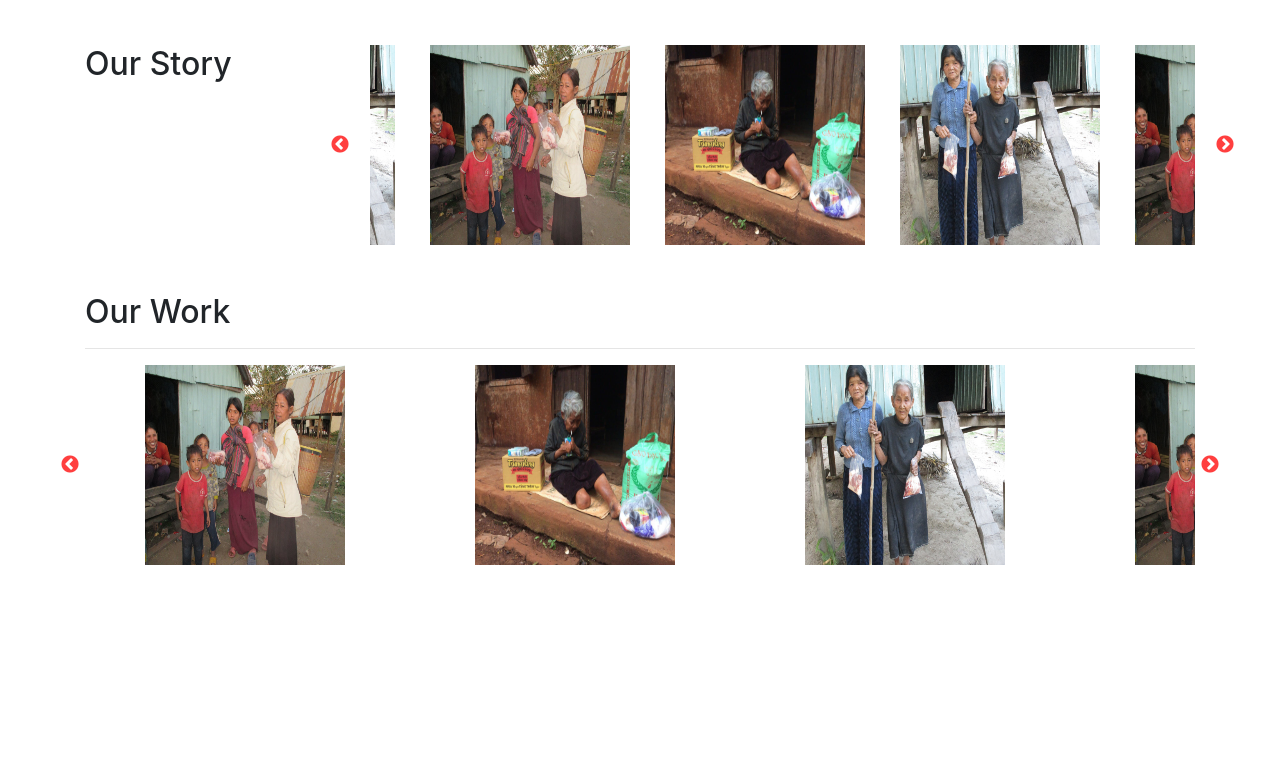
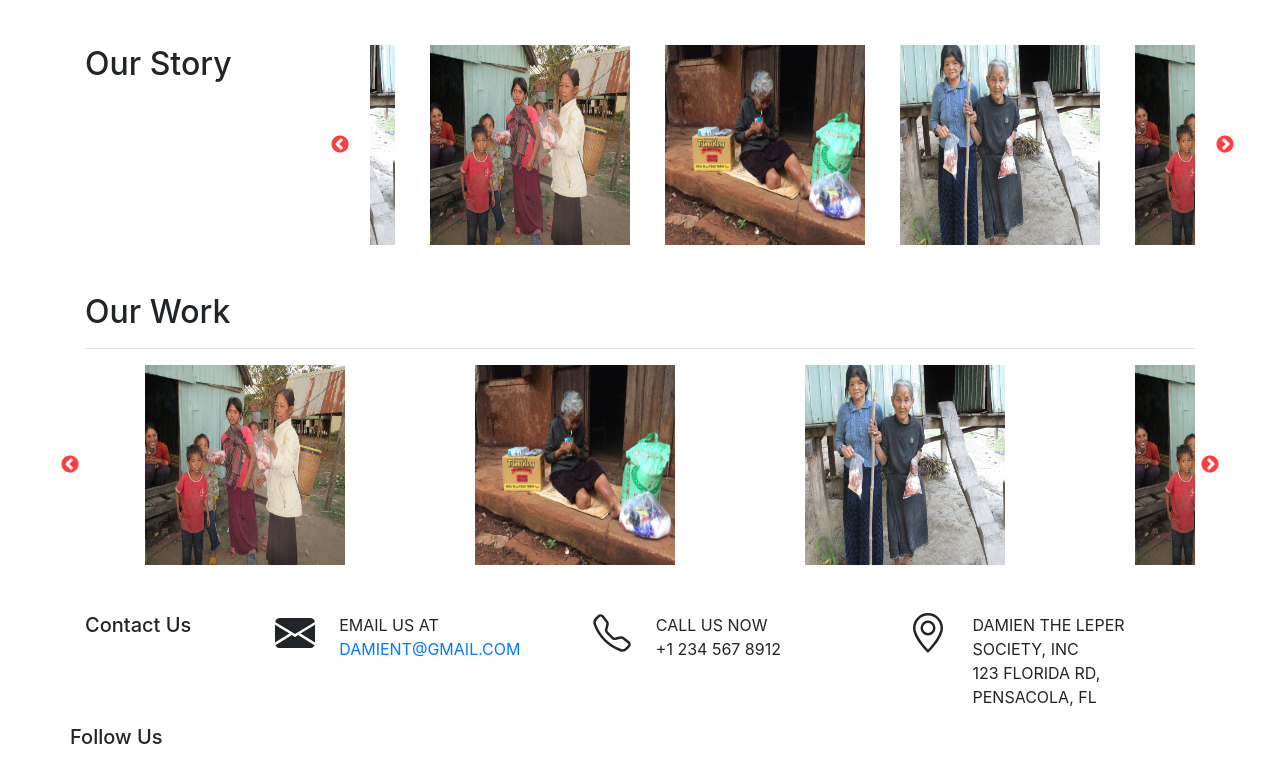
Before and after one commit to thuynguyen-nht/DamienTheLeper, a website: page index.html in a window 1280 px wide. Shown: the part 763-1520 px from the top of the page. Before the commit the page ends 1376 px from the top, so only its background shows below. Drawn offline with nearby package versions, Linux system fonts and the light colour scheme.

Commit message:
Add footer section

```diff
--- a/index.html
+++ b/index.html
@@ -208,9 +208,64 @@
     </main>
 
 
+    <footer>
+        <div class="container">
+
+            <div class="row">
+                <h5 class="col-2">Contact Us</h5>
+                <div class="col-md row">
+                    <div class="col-3">
+                        <svg width="40" height="40" viewBox="0 0 16 16" class="bi bi-envelope-fill" fill="currentColor"
+                            xmlns="http://www.w3.org/2000/svg">
+                            <path fill-rule="evenodd"
+                                d="M.05 3.555A2 2 0 0 1 2 2h12a2 2 0 0 1 1.95 1.555L8 8.414.05 3.555zM0 4.697v7.104l5.803-3.558L0 4.697zM6.761 8.83l-6.57 4.027A2 2 0 0 0 2 14h12a2 2 0 0 0 1.808-1.144l-6.57-4.027L8 9.586l-1.239-.757zm3.436-.586L16 11.801V4.697l-5.803 3.546z" />
+                        </svg>
+                    </div>
+
+                    <ul class="col contactTop pl-0">
+                        <li>EMAIL US AT</li>
+                        <li><a href="mailto:DAMIENT@GMAIL.COM">DAMIENT@GMAIL.COM</a></li>
+                    </ul>
+                </div>
+                <div class="col-md row">
+                    <div class="col-3">
+                        <svg width="40" height="40" viewBox="0 0 16 16" class="bi bi-telephone" fill="currentColor"
+                            xmlns="http://www.w3.org/2000/svg">
+                            <path fill-rule="evenodd"
+                                d="M3.925 1.745a.636.636 0 0 0-.951-.059l-.97.97c-.453.453-.62 1.095-.421 1.658A16.47 16.47 0 0 0 5.49 10.51a16.471 16.471 0 0 0 6.196 3.907c.563.198 1.205.032 1.658-.421l.97-.97a.636.636 0 0 0-.06-.951l-2.162-1.682a.636.636 0 0 0-.544-.115l-2.052.513a1.636 1.636 0 0 1-1.554-.43L5.64 8.058a1.636 1.636 0 0 1-.43-1.554l.513-2.052a.636.636 0 0 0-.115-.544L3.925 1.745zM2.267.98a1.636 1.636 0 0 1 2.448.153l1.681 2.162c.309.396.418.913.296 1.4l-.513 2.053a.636.636 0 0 0 .167.604L8.65 9.654a.636.636 0 0 0 .604.167l2.052-.513a1.636 1.636 0 0 1 1.401.296l2.162 1.681c.777.604.849 1.753.153 2.448l-.97.97c-.693.693-1.73.998-2.697.658a17.47 17.47 0 0 1-6.571-4.144A17.47 17.47 0 0 1 .639 4.646c-.34-.967-.035-2.004.658-2.698l.97-.969z" />
+                        </svg>
+                    </div>
+
+                    <ul class="col contactTop pl-0">
+                        <li>CALL US NOW</li>
+                        <li>+1 234 567 8912</li>
+                    </ul>
+                </div>
+                <div class="col-md row">
+                    <div class="col-3">
+                        <svg width="40" height="40" viewBox="0 0 16 16" class="bi bi-geo-alt" fill="currentColor"
+                            xmlns="http://www.w3.org/2000/svg">
+                            <path fill-rule="evenodd"
+                                d="M12.166 8.94C12.696 7.867 13 6.862 13 6A5 5 0 0 0 3 6c0 .862.305 1.867.834 2.94.524 1.062 1.234 2.12 1.96 3.07A31.481 31.481 0 0 0 8 14.58l.208-.22a31.493 31.493 0 0 0 1.998-2.35c.726-.95 1.436-2.008 1.96-3.07zM8 16s6-5.686 6-10A6 6 0 0 0 2 6c0 4.314 6 10 6 10z" />
+                            <path fill-rule="evenodd"
+                                d="M8 8a2 2 0 1 0 0-4 2 2 0 0 0 0 4zm0 1a3 3 0 1 0 0-6 3 3 0 0 0 0 6z" />
+                        </svg>
+                    </div>
+
+                    <ul class="col contactTop pl-0">
+                        <li>DAMIEN THE LEPER SOCIETY, INC</li>
+                        <li>123 FLORIDA RD, PENSACOLA, FL</li>
+                    </ul>
+                </div>
 
 
+            </div>
+            <div class="row">
+                <h5>Follow Us</h5>
+            </div>
+        </div>
 
+    </footer>
 
 
     <!-- jQuery first, then Popper.js, then Bootstrap JS -->
```
